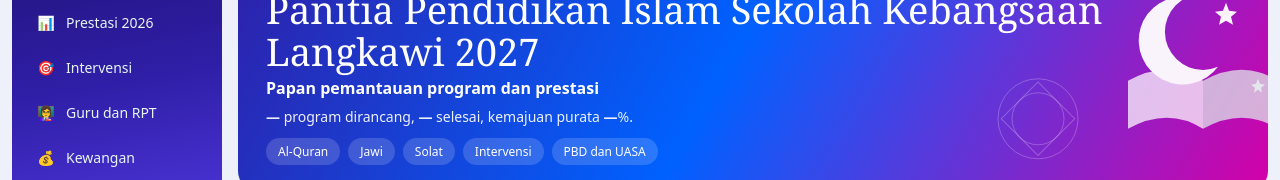
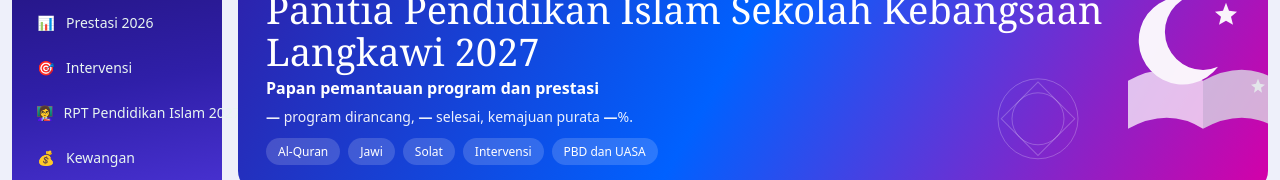
Before and after one commit to panitia-pendidikan-islam-sk-langkawi/Dashboard-Panitia-Pendidikan-Islam-SK-Langkawi, a plain HTML site: page index.html in a window 1280 px wide. Shown: the part 175-355 px from the top of the page. Drawn offline with nearby package versions, Linux system fonts and the light colour scheme; no server answers.

Commit message:
Add files via upload

```diff
--- a/index.html
+++ b/index.html
@@ -129,7 +129,7 @@ body{margin:0;background:#eef0fa;padding:12px}
 <button class='pp-nav' type='button' role='tab' data-tab='program'><i>📅</i>Program 2027</button>
 <button class='pp-nav' type='button' role='tab' data-tab='prestasi'><i>📊</i>Prestasi 2026</button>
 <button class='pp-nav' type='button' role='tab' data-tab='intervensi'><i>🎯</i>Intervensi</button>
-<button class='pp-nav' type='button' role='tab' data-tab='guru'><i>👩‍🏫</i>Guru dan RPT</button>
+<button class='pp-nav' type='button' role='tab' data-tab='guru'><i>👩‍🏫</i>RPT Pendidikan Islam 2027</button>
 <button class='pp-nav' type='button' role='tab' data-tab='kewangan'><i>💰</i>Kewangan</button>
 <div class='pp-foot'>Bersama membina generasi Qurani.<br>Data asas: minit mesyuarat panitia 2026.</div>
 </aside>
```
